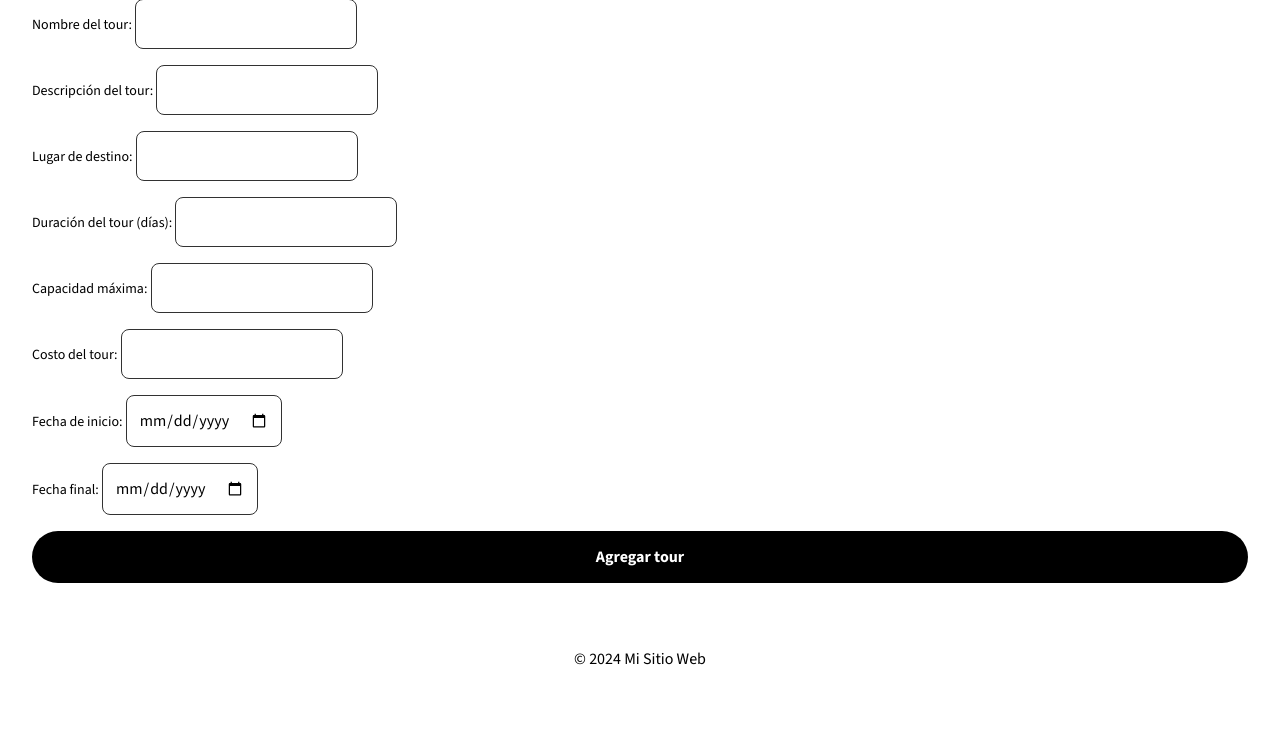
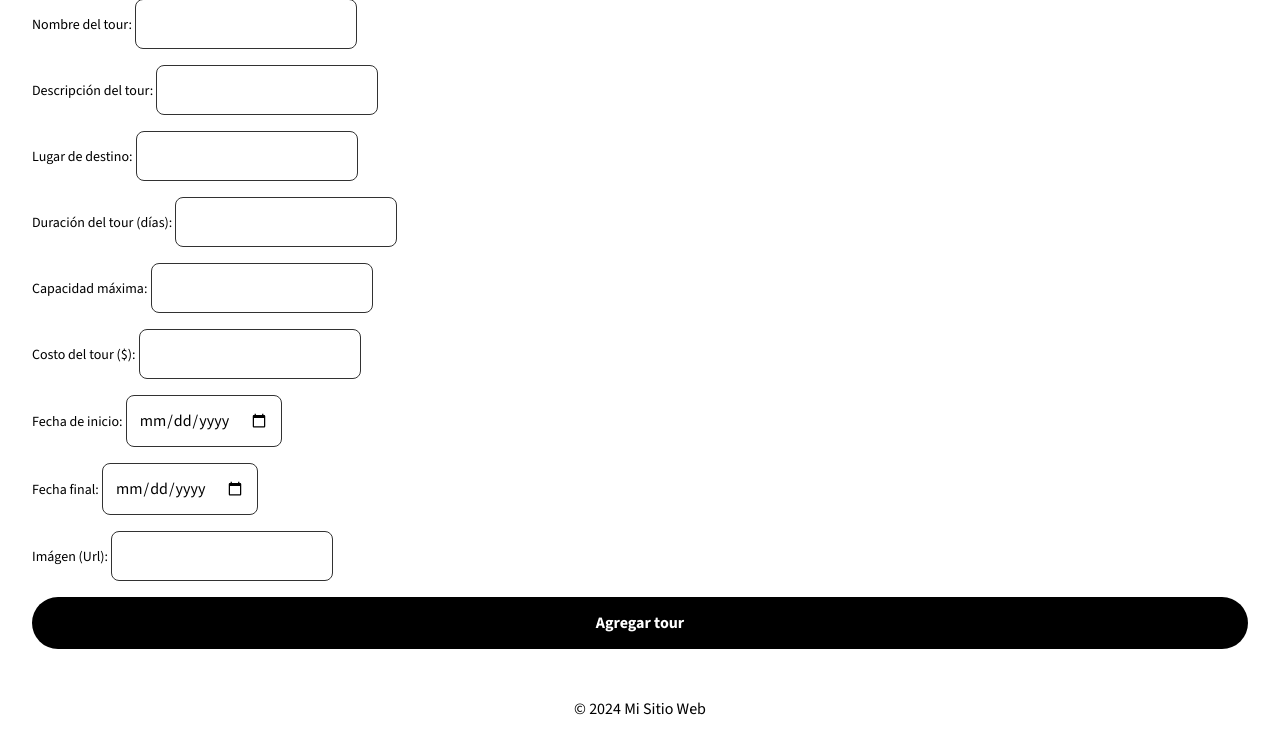
Before and after one commit to Grupo01-AppsWebAvanzadas-GR2SW/GoGoTours, a Flask app: template src/web/templates/packagesManager/add_package.html in a window 1280 px wide. Shown: the part 113-850 px from the top of the page. Before the commit the page ends 778 px from the top, so only its background shows below. Run offline with Flask 3, Linux system fonts and the light colour scheme; the template is opened without the code that fills it, so the values that code supplies are empty.

Commit message:
feat(touristPackages): Add image url

```diff
--- a/src/application/tourist_packages/dtos/tourist_packages_request_dto.py
+++ b/src/application/tourist_packages/dtos/tourist_packages_request_dto.py
@@ -12,3 +12,4 @@ class TouristPackagesRequestDto:
     cost: float
     start_date: datetime
     end_date: datetime
+    image: str
--- a/src/application/tourist_packages/dtos/tourist_packages_response_dto.py
+++ b/src/application/tourist_packages/dtos/tourist_packages_response_dto.py
@@ -13,3 +13,4 @@ class TouristPackagesResponseDto:
     cost: float
     start_date: datetime
     end_date: datetime
+    image: str
--- a/src/application/tourist_packages/repositories/tourist_packages_repository_async.py
+++ b/src/application/tourist_packages/repositories/tourist_packages_repository_async.py
@@ -19,5 +19,3 @@ class TouristPackagesRepositoryAsync(GenericRepositoryAsync[TouristPackage, str]
     @abstractmethod
     async def get_by_name_async(self, name: str) -> TouristPackage:
         pass
-
-    # TODO: Implementar envio de datos
--- a/src/web/templates/packagesManager/add_package.html
+++ b/src/web/templates/packagesManager/add_package.html
@@ -9,15 +9,15 @@
 {% endblock %}
 
 {% block content %}
-    <div class="row d-flex justify-content-center">
-        <form id="add-package-form" method="post" class="form row d-flex align-items-center">
+    <div class="row d-flex ">
+        <form id="add-package-form" method="post" class="form col-12 d-flex align-items-center">
             <div class="row">
                 <label class="col-4 form__label" for="name">Nombre del tour:</label>
                 <input class="col-8 form__input" type="text" id="name" name="packageName" required/>
             </div>
             <div>
-                <label class="form__label" for="description">Descripción del tour:</label>
-                <input class="form__input" type="text" id="description" name="packageDescription" required/>
+                <label class="col-4 form__label" for="description">Descripción del tour:</label>
+                <input class="col-8 form__input" type="text" id="description" name="packageDescription" required/>
             </div>
             <div>
                 <label class="form__label" for="destination_place">Lugar de destino:</label>
@@ -32,7 +32,7 @@
                 <input class="form__input" type="number" step="1" id="max_capacity" name="packageMaxCapacity" required/>
             </div>
             <div>
-                <label class="form__label" for="cost">Costo del tour:</label>
+                <label class="form__label" for="cost">Costo del tour ($):</label>
                 <input class="form__input" step="0.01" type="number" id="cost" name="packageCost" required/>
             </div>
             <div>
@@ -43,9 +43,14 @@
                 <label class="form__label" for="end_date">Fecha final:</label>
                 <input class="form__input" type="date" id="end_date" name="packageEndDate" required/>
             </div>
+            <div>
+                <label class="form__label" for="end_date">Imágen (Url):</label>
+                <input class="form__input" type="url" id="url" name="packageUrl" required/>
+            </div>
             <button class="button button--primary" type="submit" id="send-button">Agregar tour</button>
         </form>
     </div>
+
 {% endblock %}
 
 {% block page %}
--- a/src/web/views/package_manager.py
+++ b/src/web/views/package_manager.py
@@ -15,7 +15,6 @@ class PackageAddView(MethodView):
         return render_template("packagesManager/add_Package.html", packages=packages)
 
     async def post(self):
-        print(request.form.get("packageName"))
         package_name = request.form.get("packageName")
         package_description = request.form.get("packageDescription")
         package_destination = request.form.get("packageDestinationPlace")
```
Also changed, not shown: src/domain/tourist_packages/entities/tourist_package.py (+16 -4 lines), src/infrastructure/services/tourist_packages/default_tourist_packages_service_async.py (+6 -3 lines), src/web/templates/home/home.html (+15 -2 lines).
